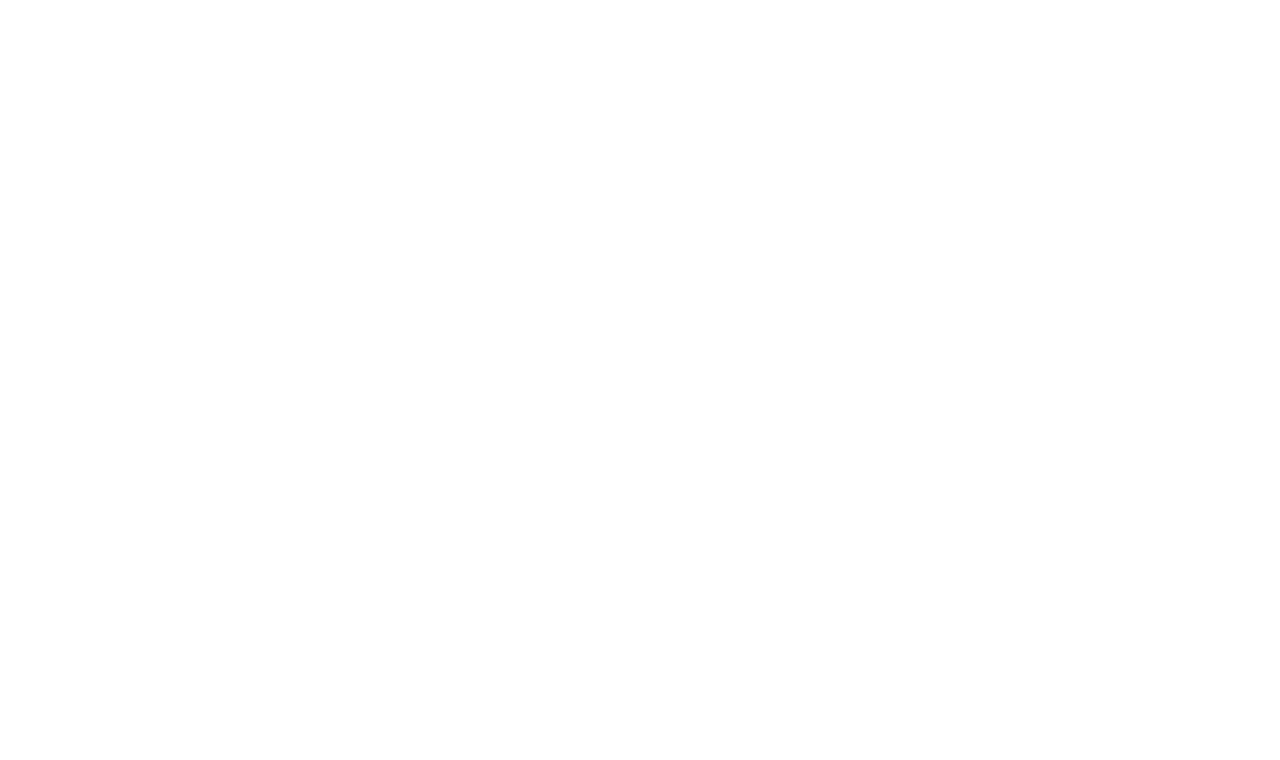
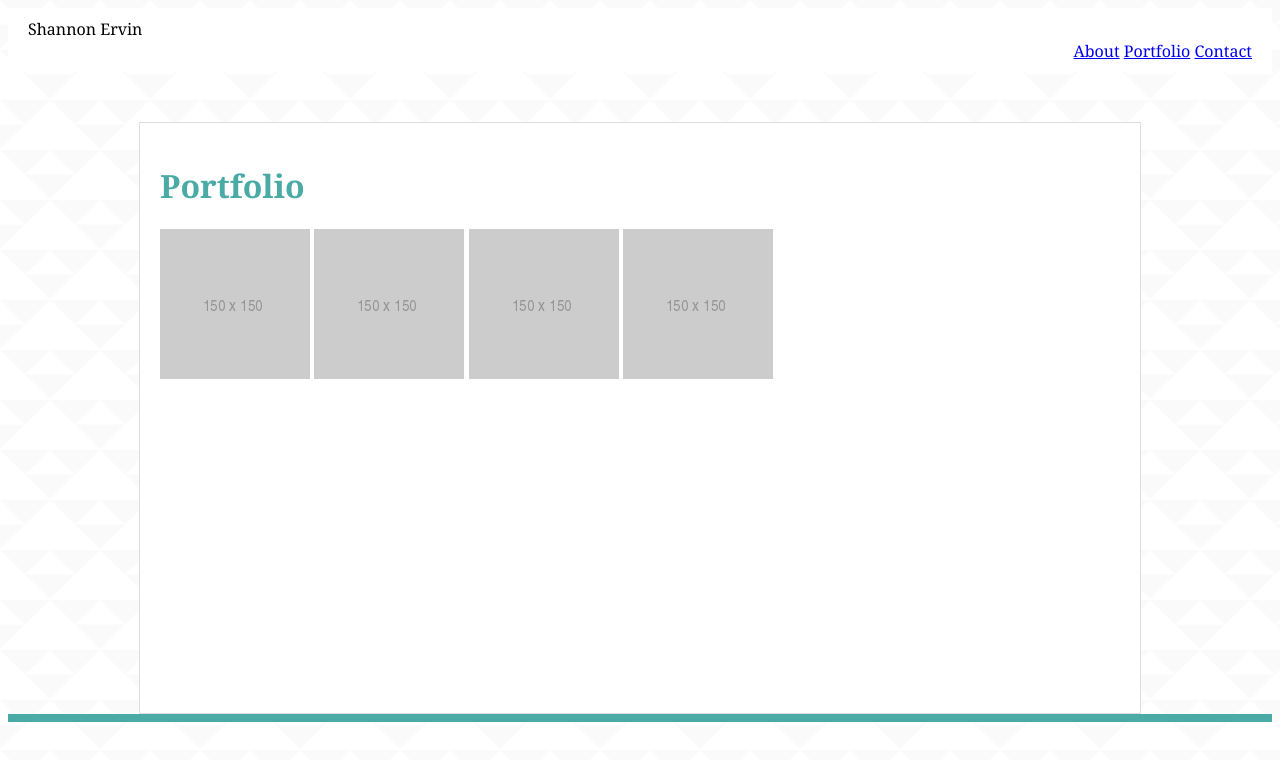
Before and after one commit to sjervin07/SJE-Portfolio, a plain HTML site: page portfolio.html in a window 1280 px wide. Drawn offline with Linux system fonts and the light colour scheme; files whose address does not match are found by name.

Commit message:
Formatting changes

```diff
--- a/Assets/CSS/style.css
+++ b/Assets/CSS/style.css
@@ -1,4 +1,8 @@
+h1 {
+    color:#4aaaa5;
+    font-family: 'Georgia', 'Times New Roman', Times, serif
 
+}
 #aboutme {
        color: #4aaaa5;
        text-decoration-style: bold;
@@ -33,10 +37,12 @@ nav {
     padding: 10px 20px;
     border-color:#cccccc;
     background-color: #ffffff;
+    font-family: 'Georgia', 'Times New Roman', Times, serif
 }
 
 .navigation-bar {
     padding-top:25px;
+
 }
 
 
@@ -53,3 +59,9 @@ nav {
 
 
 }
+
+.footer {
+
+    border-top: 8px solid;
+    color: #4aaaa5
+}
--- a/portfolio.html
+++ b/portfolio.html
@@ -0,0 +1,31 @@
+<!DOCTYPE html>
+<html>
+<head>
+    <title>SJE Portfolio</title>
+    <link rel="stylesheet" href="assets/CSS/style.css">
+</head>
+<body>
+    <div class="Navigation-Bar">
+        <nav>
+            <div class="logo">Shannon Ervin</div>
+            <ul class="Menu Area">
+                <li><a href="index.html">About</a></li>
+                <li><a href="portfolio.html">Portfolio</a></li>
+                <li><a href="contact.html">Contact</a></li>
+            </ul>
+        </nav>
+    <div class="container">
+    <h1 id="Portfolio">Portfolio</h1>
+    <img src="Assets/Images/Placeholder.png" alt="Placeholder">
+    <img src="Assets/Images/Placeholder.png" alt="Placeholder">
+    <img src="Assets/Images/Placeholder.png" alt="Placeholder">
+    <img src="Assets/Images/Placeholder.png" alt="Placeholder">
+
+</div>
+
+<div class="footer">
+</div>
+
+
+</body>
+</html>
```
Also changed, not shown: contact.html (+5 -2 lines), index.html (+5 -1 lines), Assets/Images/Placeholder.png (added), 1 other file.
